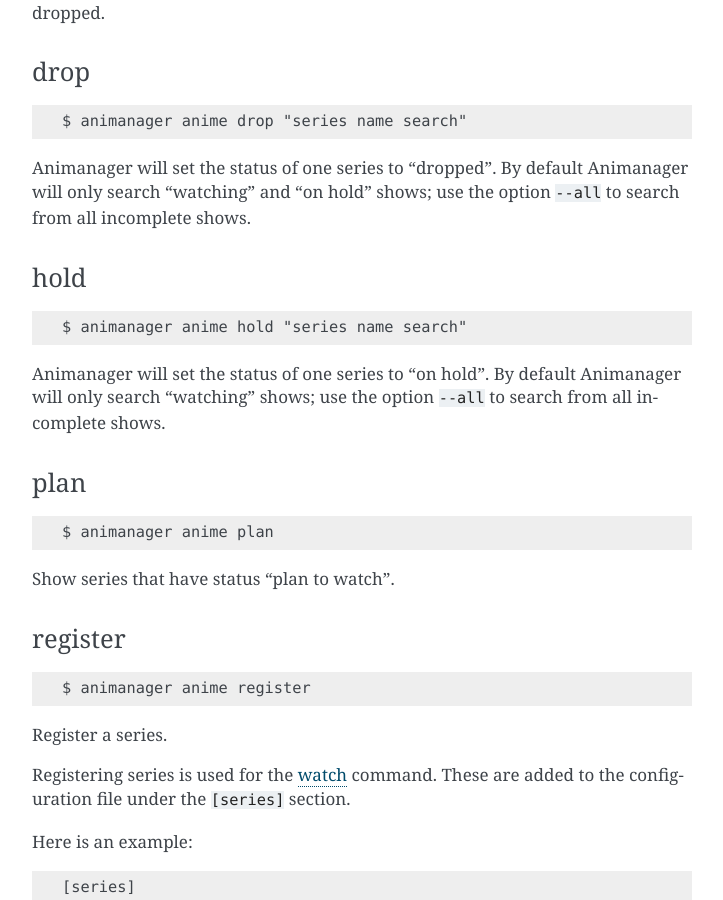
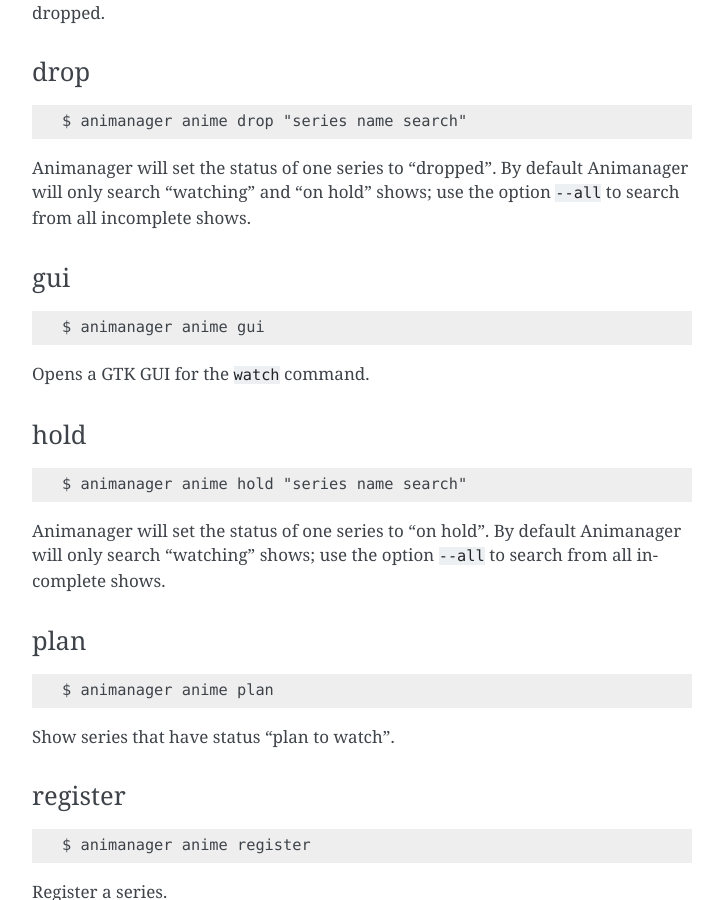
Before and after one commit to darkfeline/animanager, a Sphinx documentation site: the page built from doc/commands.rst, in a window 1280 px wide and 900 px high, scrolled down 1556 px. Shown: the whole window, without its empty margins (388-1111 px from the left). Built offline with Sphinx 7.4.7, drawn with Linux system fonts in a browser that asks for light colours; pages that are not in the unit, such as notebooks, are missing from menus.

Commit message:
Add documentation for gui

```diff
--- a/doc/commands.rst
+++ b/doc/commands.rst
@@ -83,6 +83,15 @@ drop
 Animanager will set the status of one series to "dropped".  By default
 Animanager will only search "watching" and "on hold" shows; use the option
 ``--all`` to search from all incomplete shows.
+
+gui
+^^^
+
+::
+
+   $ animanager anime gui
+
+Opens a GTK GUI for the ``watch`` command.
 
 hold
 ^^^^
--- a/doc/install.rst
+++ b/doc/install.rst
@@ -19,6 +19,8 @@ You need the following dependencies to run Animanager:
 - Python 3
 - setuptools
 - `tabulate`_
+- PyGObject (for GUI)
+- GTK (for GUI)
 
 .. _tabulate: https://pypi.python.org/pypi/tabulate
 
```
